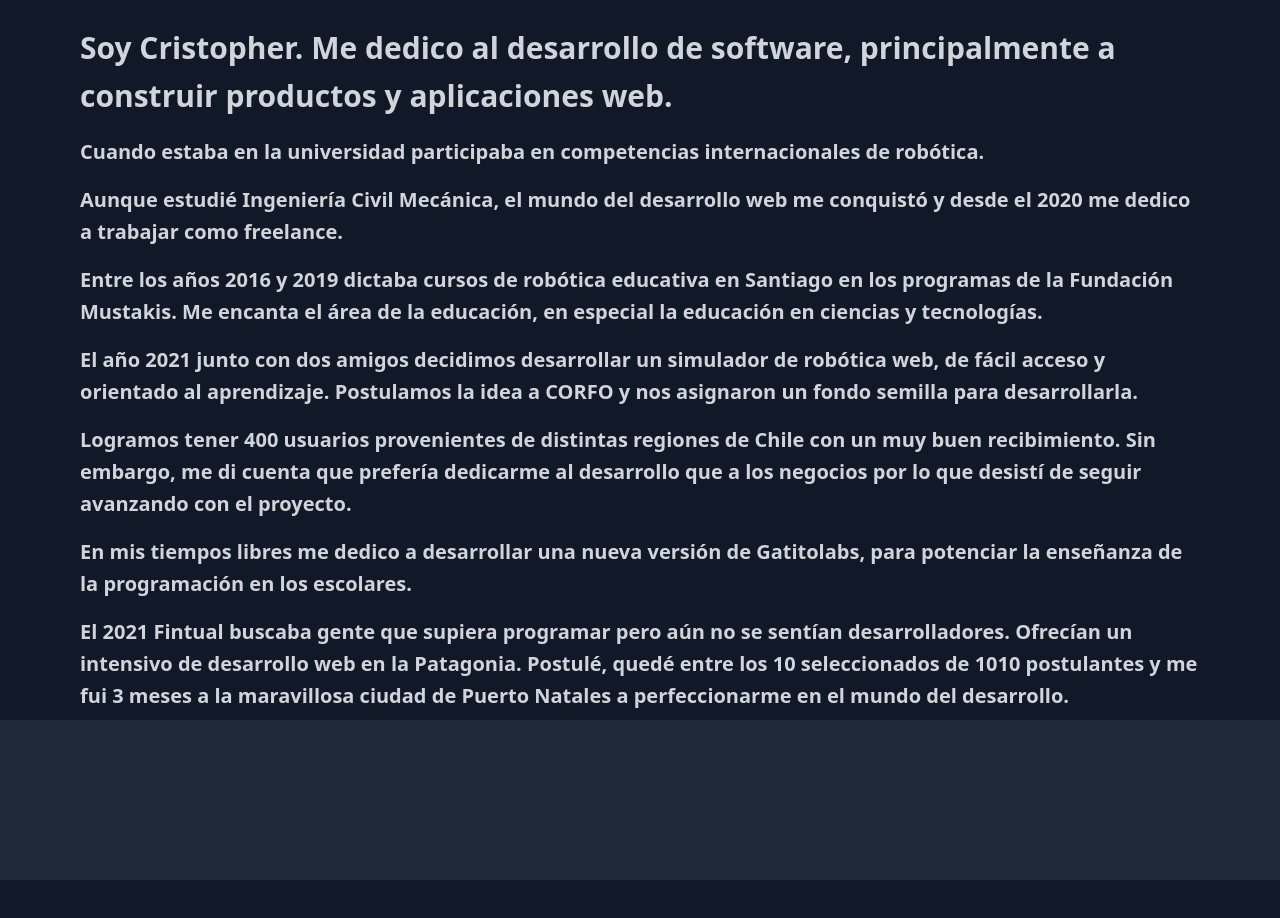
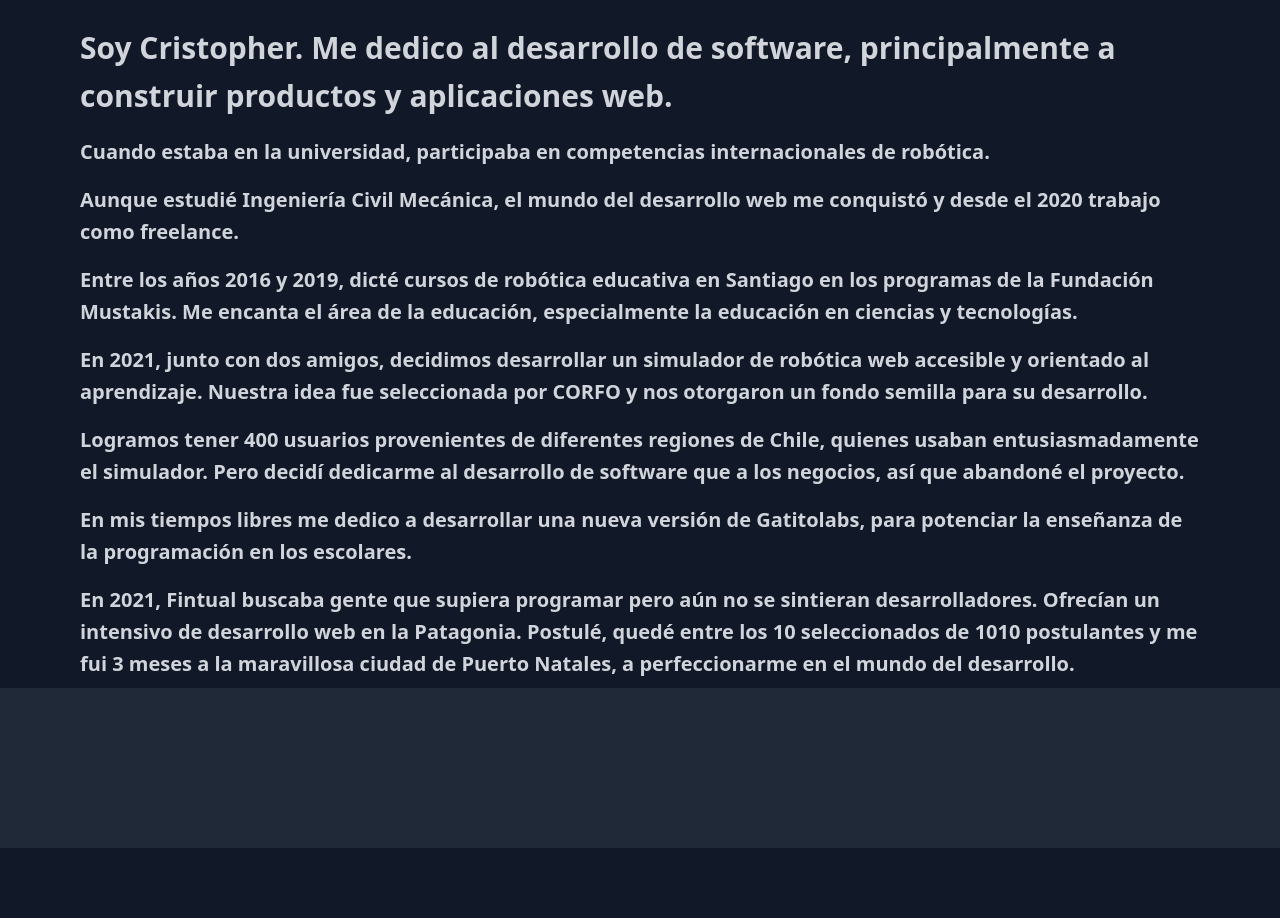
Before and after one commit to ristofer/gatito-portfolio, a Next.js app: page /about in a window 1280 px wide. Shown: the part 360-1278 px from the top of the page. Built offline with nearby package versions, Linux system fonts and the light colour scheme.

Commit message:
about me redaction

```diff
--- a/components/AboutMeFull.js
+++ b/components/AboutMeFull.js
@@ -19,32 +19,30 @@ export default function AboutMeFull() {
                     <p
                         className="text-gray-300 leading-loose text-md md:text-xl font-semibold mx-4 pb-2 pt-2"
                         style={{ lineHeight: "2rem" }}>
-                        Cuando estaba en la universidad participaba en competencias internacionales de robótica.
+                        Cuando estaba en la universidad, participaba en competencias internacionales de robótica.
                     </p>
                     <p
                         className="text-gray-300 leading-loose text-md md:text-xl font-semibold mx-4 pb-2 pt-2"
                         style={{ lineHeight: "2rem" }}>
                         Aunque estudié Ingeniería Civil Mecánica, el mundo del desarrollo web me conquistó y desde el 2020
-                        me dedico a trabajar como freelance.
+                        trabajo como freelance.
                     </p>
                     <p
                         className="text-gray-300 leading-loose text-md md:text-xl font-semibold mx-4 pb-2 pt-2"
                         style={{ lineHeight: "2rem" }}>
-                        Entre los años 2016 y 2019 dictaba cursos de robótica educativa en Santiago en los programas de la Fundación Mustakis.
-                        Me encanta el área de la educación, en especial la educación en ciencias y tecnologías.
+                        Entre los años 2016 y 2019, dicté cursos de robótica educativa en Santiago en los programas de la Fundación Mustakis.
+                        Me encanta el área de la educación, especialmente la educación en ciencias y tecnologías.
                     </p>
                     <p
                         className="text-gray-300 leading-loose text-md md:text-xl font-semibold mx-4 pb-2 pt-2"
                         style={{ lineHeight: "2rem" }}>
-                        El año 2021 junto con dos amigos decidimos desarrollar un simulador de robótica web, de fácil acceso y orientado al aprendizaje. Postulamos la idea a CORFO y nos asignaron un fondo
-                        semilla para desarrollarla.
+                        En 2021, junto con dos amigos, decidimos desarrollar un simulador de robótica web accesible y orientado al aprendizaje. Nuestra idea fue seleccionada por CORFO y nos otorgaron un fondo semilla para su desarrollo.
                     </p>
                     <p
                         className="text-gray-300 leading-loose text-md md:text-xl font-semibold mx-4 pb-2 pt-2"
                         style={{ lineHeight: "2rem" }}>
-                        Logramos tener 400 usuarios provenientes de distintas regiones de Chile con un muy buen recibimiento.
-                        Sin embargo, me di cuenta que prefería dedicarme al desarrollo que a los negocios por lo que desistí de seguir avanzando con el proyecto.
-                    </p>
+                        Logramos tener 400 usuarios provenientes de diferentes regiones de Chile, quienes usaban entusiasmadamente el simulador.
+                        Pero decidí dedicarme al desarrollo de software que a los negocios, así que abandoné el proyecto.                    </p>
                     <p
                         className="text-gray-300 leading-loose text-md md:text-xl font-semibold mx-4 pb-2 pt-2"
                         style={{ lineHeight: "2rem" }}>
@@ -53,8 +51,8 @@ export default function AboutMeFull() {
                     <p
                         className="text-gray-300 leading-loose text-md md:text-xl font-semibold mx-4 pb-2 pt-2"
                         style={{ lineHeight: "2rem" }}>
-                        El 2021 Fintual buscaba gente que supiera programar pero aún no se sentían desarrolladores. Ofrecían un intensivo de desarrollo web en la Patagonia.
-                        Postulé, quedé entre los 10 seleccionados de 1010 postulantes y me fui 3 meses a la maravillosa ciudad de Puerto Natales a
+                        En 2021, Fintual buscaba gente que supiera programar pero aún no se sintieran desarrolladores. Ofrecían un intensivo de desarrollo web en la Patagonia.
+                        Postulé, quedé entre los 10 seleccionados de 1010 postulantes y me fui 3 meses a la maravillosa ciudad de Puerto Natales, a
                         perfeccionarme en el mundo del desarrollo.
                     </p>
                 </div>
```
